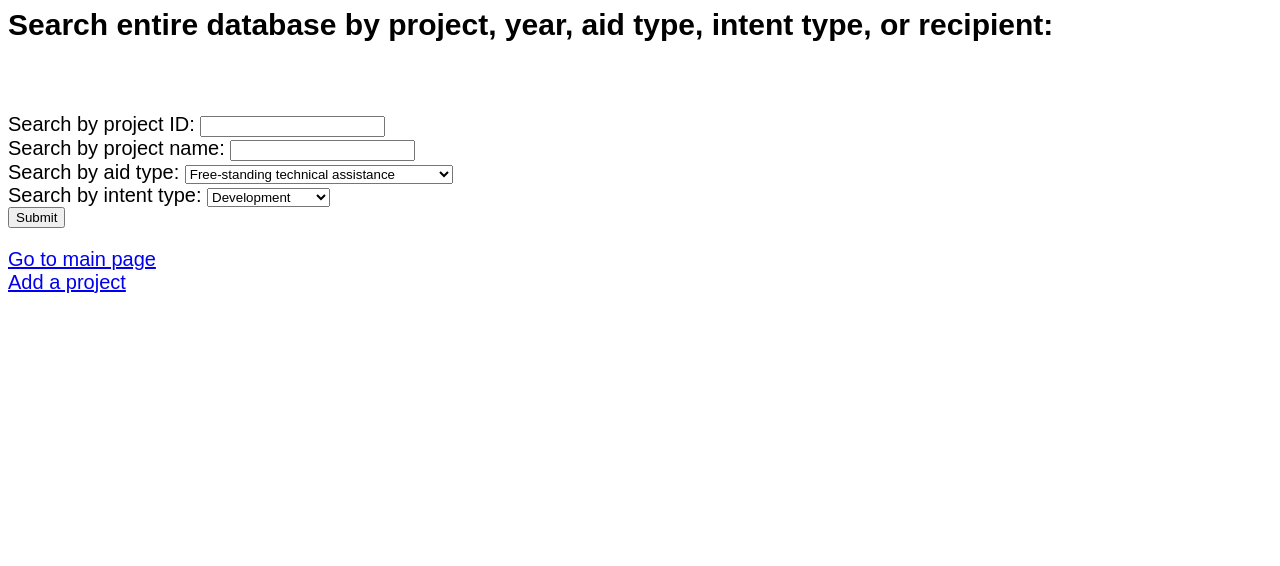
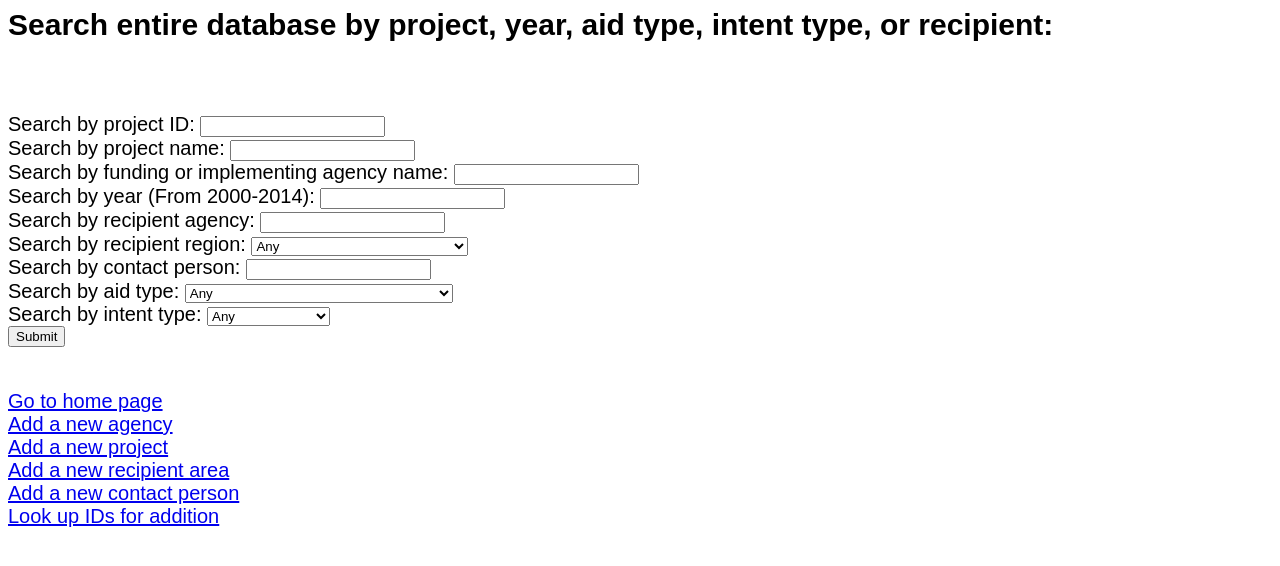
Before and after one commit to ty3gx/w4111_project, a Flask app: page /mainsearch in a window 1280 px wide. Shown: the top 566 px of the page. Run offline with Flask 2, Linux system fonts and the light colour scheme; parts of the project's set-up code (start-up, migrations or seed data) failed here and were passed over.

Commit message:
added fields to server.py and links in templates

```diff
--- a/server.py
+++ b/server.py
@@ -102,53 +102,54 @@ def index():
   See its API: http://flask.pocoo.org/docs/0.10/api/#incoming-request-data
   """
 
-  # DEBUG: this is debugging code to see what request looks like
-  print(request.args)
-
-
-  #
-  # example of a database query
-  #
-  cursor = g.conn.execute("SELECT * FROM contact_person")
-  names = []
-  for result in cursor:
-    names.append(result['person_name'])  # can also be accessed using result[0]
-  cursor.close()
-
-  #
-  # Flask uses Jinja templates, which is an extension to HTML where you can
-  # pass data to a template and dynamically generate HTML based on the data
-  # (you can think of it as simple PHP)
-  # documentation: https://realpython.com/blog/python/primer-on-jinja-templating/
-  #
-  # You can see an example template in templates/index.html
-  #
-  # context are the variables that are passed to the template.
-  # for example, "data" key in the context variable defined below will be
-  # accessible as a variable in index.html:
-  #
-  #     # will print: [u'grace hopper', u'alan turing', u'ada lovelace']
-  #     <div>{{data}}</div>
-  #
-  #     # creates a <div> tag for each element in data
-  #     # will print:
-  #     #
-  #     #   <div>grace hopper</div>
-  #     #   <div>alan turing</div>
-  #     #   <div>ada lovelace</div>
-  #     #
-  #     {% for n in data %}
-  #     <div>{{n}}</div>
-  #     {% endfor %}
-  #
-  context = dict(data = names)
-
-
-  #
-  # render_template looks in the templates/ folder for files.
-  # for example, the below file reads template/index.html
-  #
-  return render_template("index.html", **context)
+#  # DEBUG: this is debugging code to see what request looks like
+#  print(request.args)
+#
+#
+#  #
+#  # example of a database query
+#  #
+#  cursor = g.conn.execute("SELECT * FROM contact_person")
+#  names = []
+#  for result in cursor:
+#    names.append(result['person_name'])  # can also be accessed using result[0]
+#  cursor.close()
+#
+#  #
+#  # Flask uses Jinja templates, which is an extension to HTML where you can
+#  # pass data to a template and dynamically generate HTML based on the data
+#  # (you can think of it as simple PHP)
+#  # documentation: https://realpython.com/blog/python/primer-on-jinja-templating/
+#  #
+#  # You can see an example template in templates/index.html
+#  #
+#  # context are the variables that are passed to the template.
+#  # for example, "data" key in the context variable defined below will be
+#  # accessible as a variable in index.html:
+#  #
+#  #     # will print: [u'grace hopper', u'alan turing', u'ada lovelace']
+#  #     <div>{{data}}</div>
+#  #
+#  #     # creates a <div> tag for each element in data
+#  #     # will print:
+#  #     #
+#  #     #   <div>grace hopper</div>
+#  #     #   <div>alan turing</div>
+#  #     #   <div>ada lovelace</div>
+#  #     #
+#  #     {% for n in data %}
+#  #     <div>{{n}}</div>
+#  #     {% endfor %}
+#  #
+#  context = dict(data = names)
+#
+#
+#  #
+#  # render_template looks in the templates/ folder for files.
+#  # for example, the below file reads template/index.html
+#  #
+#  return render_template("index.html", **context)
+  return render_template('index.html')
 
 #
 # This is an example of a different path.  You can see it at:
@@ -278,7 +279,6 @@ def add_r_area_action():
 
 
 
-#---------------------------------------------------------
 # Define main search
 @app.route('/mainsearch')
 def mainsearch():
@@ -288,29 +288,25 @@ def mainsearch():
 def mainsearch_action():
   project_id = request.form['project_id']
   project_name = request.form['project_name']
-#   year = request.form['year']
+  fi_agency = request.form['fi_agency']
+  r_agency = request.form['r_agency']
+  contact = request.form['contact']
+  region = request.form['region']
+  year = request.form['year']
   aidtype = request.form['aidtype']
   intenttype = request.form['intenttype']
 
   mainsearch_result = []
 
-#   if project_id != "":
-#     pid_string1 = "project_id = %i"
-#     pid_string2 = ", project_id"
-#
-#   if project_name != "":
-#     pname_string1 = "UPPER(title) LIKE UPPER('%%%s%%')"
-#     pname_string2 = ", project_name"
-#
-#   if aidtype != "":
-#     aid_string1 = "UPPER(flow_type) LIKE UPPER('%%%s%%')"
-#     aid_string2 = ", aidtype"
-#
-#   if intenttype != "":
-#     intent_string1 = "UPPER(intent_type) LIKE UPPER('%%%s%%')"
-#     intent_string2 = ", intenttype"
 
-  q_string = """SELECT * FROM project as p
+  q_string = """SELECT
+  p.project_id, p.title, p.description, p.year,
+  i2.i_agency_id, i2.i_agency_name, i2.i_agency_type, p.num_of_i_agency,
+  f2.f_agency_id, f2.f_agency_name, f2.f_agency_type, p.num_of_f_agency,
+  ra2.area_id, ra2.area_name, ra2.region,
+  rg2.r_agency_id, rg2.r_agency_name, rg2.r_agency_type, p.num_of_r_agency,
+  c2.person_id, c2.person_name
+  FROM project as p
   left join
   implement as i1
   on p.project_id = i1.project_id
@@ -350,11 +346,27 @@ def mainsearch_action():
   if project_name != "":
     q_string = q_string + " and UPPER(title) LIKE UPPER('%%%s%%')" %(project_name)
 
-  if aidtype != "":
+  if fi_agency != "":
+    q_string = q_string + " and (UPPER(i_agency_name) LIKE UPPER('%%%s%%') or UPPER(f_agency_name) LIKE UPPER('%%%s%%'))" %(fi_agency)
+
+  if year != "":
+    q_string = q_string + " and p.year = " + year
+
+  if r_agency != "":
+    q_string = q_string + " and UPPER(r_agency_name) LIKE UPPER('%%%s%%')" %(r_agency)
+
+  if region != "Any":
+    q_string = q_string + " and UPPER(region) LIKE UPPER('%%%s%%')" %(region)
+
+  if contact != "":
+    q_string = q_string + " and UPPER(person_name) LIKE UPPER('%%%s%%')" %(contact)
+
+  if aidtype != "Any":
     q_string = q_string + " and UPPER(flow_type) LIKE UPPER('%%%s%%')" %(aidtype)
 
-  if intenttype != "":
+  if intenttype != "Any":
     q_string = q_string + " and UPPER(intent_type) LIKE UPPER('%%%s%%')" %(intenttype)
+
   print(q_string, file=sys.stderr)
 
   cursor = g.conn.execute(text(q_string))
@@ -364,10 +376,9 @@ def mainsearch_action():
   return render_template('mainsearch_result.html', project_id=project_id, \
     project_name = project_name, \
     mainsearch_result=mainsearch_result, \
-#     year=year,
+    year=year,
     aidtype = aidtype, intenttype = intenttype)
 
-#---------------------------------------------------------
 
 @app.route('/search_id')
 def search_id():
--- a/templates/add_project.html
+++ b/templates/add_project.html
@@ -50,6 +50,11 @@ Add a new project (fields indicate in blue is required):<br><br>
 <input type="submit" value="Add">
 </form>
 
+<br>
+
+<a href="/">Go to home page</a><br>
+<a href="/mainsearch">Go to main search page</a><br>
+
 </body>
 
 
--- a/templates/mainsearch.html
+++ b/templates/mainsearch.html
@@ -14,14 +14,38 @@
 <form method="POST" action="/mainsearch_action">
   Search by project ID: <input type="text" name="project_id">
   <br>
+
   Search by project name: <input type="text" name="project_name">
   <br>
-<!--
-  Search by year: <input type="text" name="year">
+
+  Search by funding or implementing agency name: <input type="text" name="fi_agency">
   <br>
- -->
+
+  Search by year (From 2000-2014): <input type="text" name="year">
+  <br>
+
+  Search by recipient agency: <input type="text" name="r_agency">
+  <br>
+
+  Search by recipient region:
+  <select name="region">
+  <option value="Any">Any</option>
+  <option value="Africa">Africa</option>
+  <option value="Asia">Asia</option>
+  <option value="Latin America and the Caribbean">Latin America and the Caribbean</option>
+  <option value="Central and Eastern Europe">Central and Eastern Europe</option>
+  <option value="The Pacific">The Pacific</option>
+  <option value="Middle East">Middle East</option>
+  <option value="Other">Other</option>
+  </select>
+  <br>
+
+  Search by contact person: <input type="text" name="contact">
+  <br>
+
   Search by aid type:
   <select name="aidtype">
+  <option value="Any">Any</option>
   <option value="Free-standing technical assistance">Free-standing technical assistance</option>
   <option value="Loan (excluding debt rescheduling)">Loan (excluding debt rescheduling)</option>
   <option value="Grant">Grant</option>
@@ -37,6 +61,7 @@
 
   Search by intent type:
   <select name="intenttype">
+  <option value="Any">Any</option>
   <option value="Development">Development</option>
   <option value="Commercial">Commercial</option>
   <option value="Mixed">Mixed</option>
@@ -45,39 +70,18 @@
   </select>
   <br>
 
-<!--
-  Search for contact person:<br>
-  Contact Person Name: <input type="text" name="person">
-  <br>
-  <br>
-
-  Search for recipient areas:<br>
-  Area Name: <input type="text" name="area"><br>
-  Region:
-  <select name="region">
-  <option value="Africa">Africa</option>
-  <option value="Asia">Asia</option>
-  <option value="Latin America and the Caribbean">Latin America and the Caribbean</option>
-  <option value="Central and Eastern Europe">Central and Eastern Europe</option>
-  <option value="The Pacific">The Pacific</option>
-  <option value="Middle East">Middle East</option>
-  <option value="Other">Other</option>
-  </select>
-  <br>
-  <br>
-
-  Search for projects by year:<br>
-  Year: <input type="number" name="year">
-  <br>
-  <br>
- -->
-
   <input type="submit">
 </form>
 
 
-<a href="/">Go to main page</a><br>
-<a href="/add_project">Add a project</a><br>
+<br>
+
+<a href="/">Go to home page</a><br>
+<a href="/add_agency">Add a new agency</a><br>
+<a href="/add_project">Add a new project</a><br>
+<a href="/add_r_area">Add a new recipient area</a><br>
+<a href="/add_person">Add a new contact person</a><br>
+<a href="/search_id">Look up IDs for addition</a><br>
 
 
 </body>
```
Also changed, not shown: templates/add_agency.html (+9 -0 lines), templates/add_agency_success.html (+7 -3 lines), templates/add_person.html (+8 -0 lines), templates/add_person_success.html (+7 -3 lines), templates/add_project_success.html (+8 -3 lines), templates/add_r_area.html (+9 -0 lines), templates/add_r_area_success.html (+8 -2 lines), templates/index.html (+12 -11 lines), templates/mainsearch_result.html (+40 -16 lines), templates/search_id.html (+8 -2 lines).
